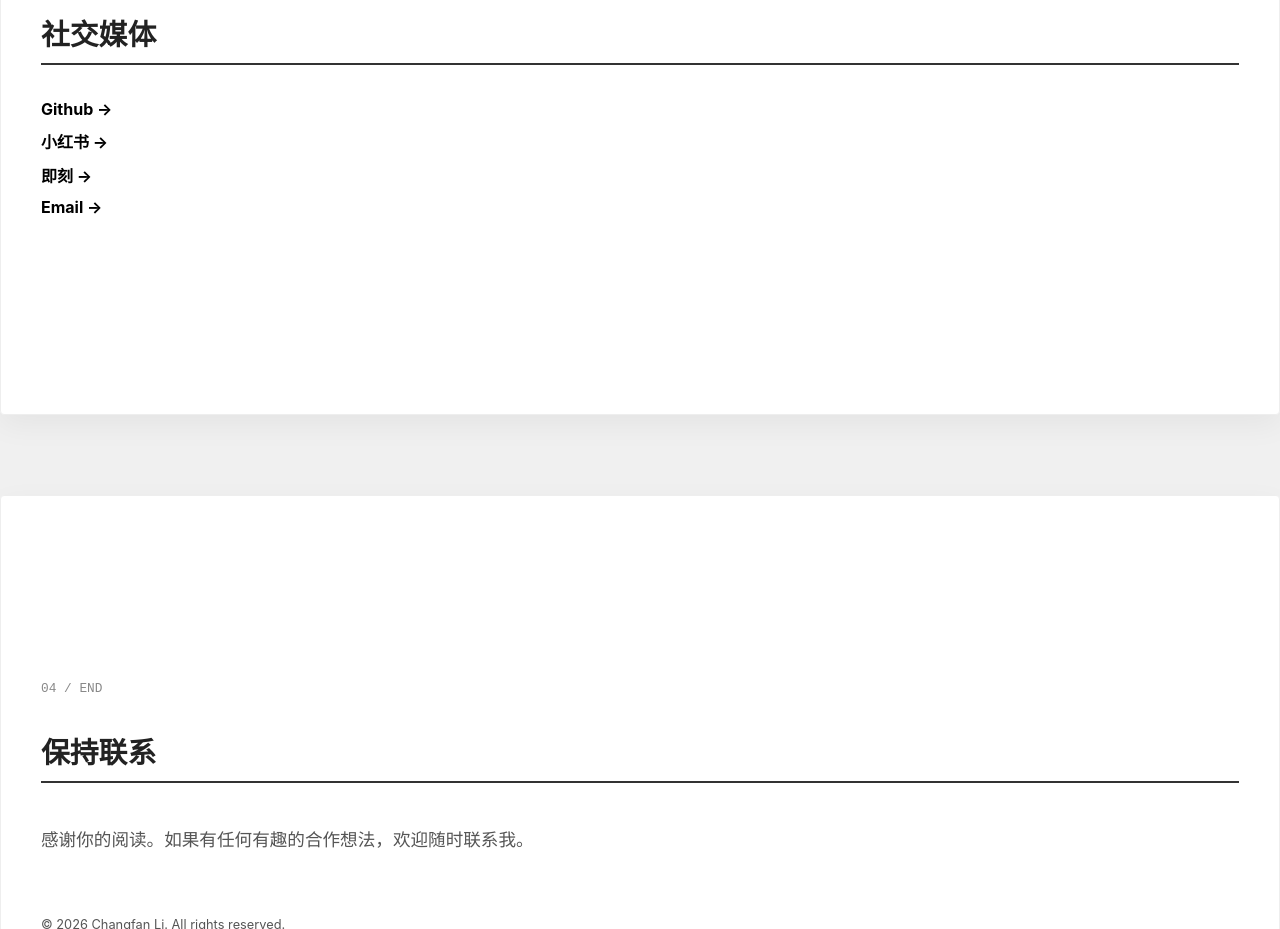
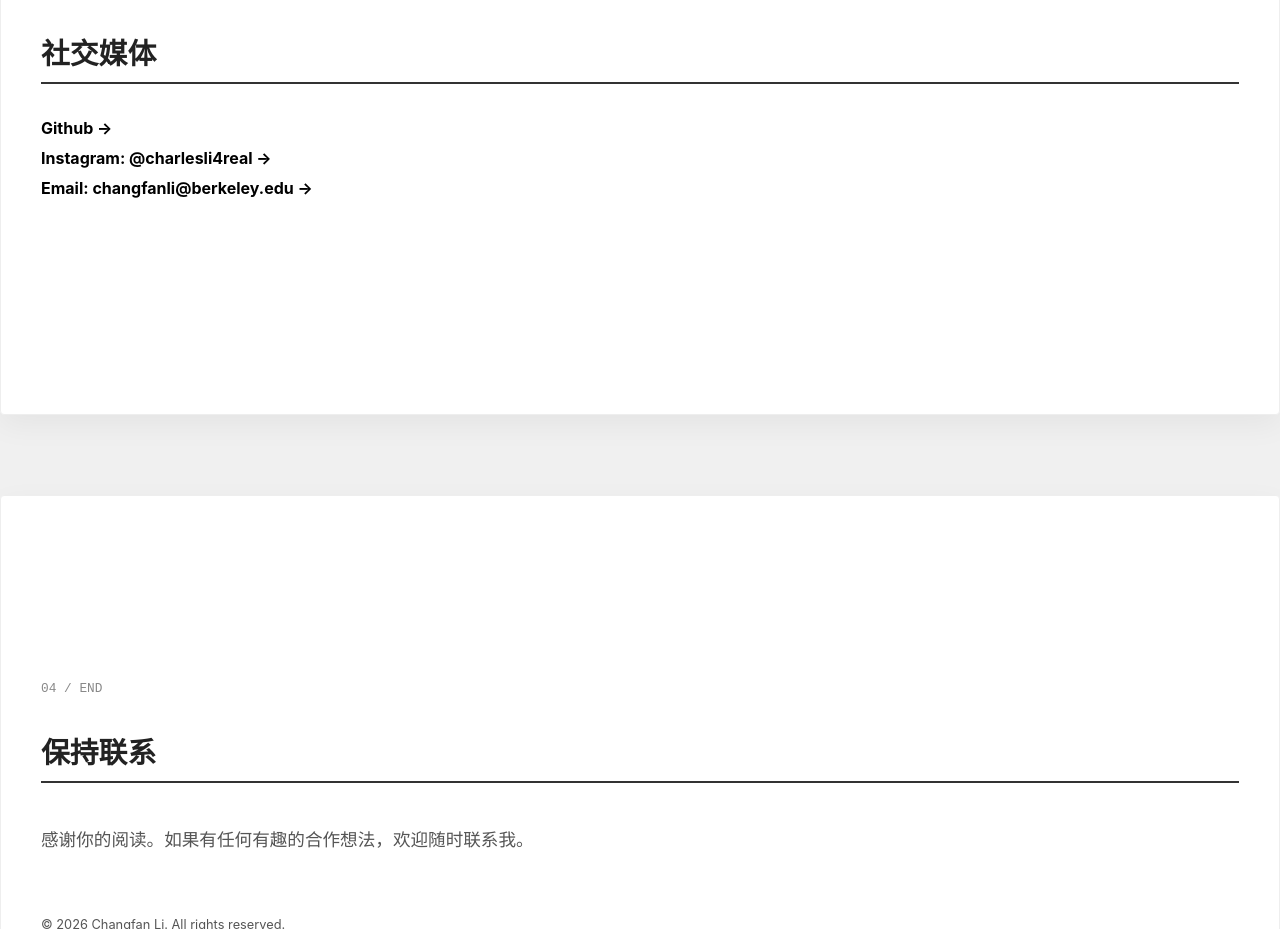
Before and after one commit to lichangfan1114/changfanli.github.io, a plain HTML site: page index.html in a window 1280 px wide. Shown: the part 1665-2594 px from the top of the page. Drawn offline with Linux system fonts and the light colour scheme.

Commit message:
Update index.html

```diff
--- a/index.html
+++ b/index.html
@@ -132,9 +132,8 @@
             <h2>社交媒体</h2>
             <div class="social-links">
                 <a href="#">Github →</a>
-                <a href="#">小红书 →</a>
-                <a href="#">即刻 →</a>
-                <a href="mailto:your@email.com">Email →</a>
+                <a href= "https://www.instagram.com/charlesli4real/" target="_blank">Instagram: @charlesli4real →</a>
+                <a href="mailto:changfanli@berkeley.com">Email: changfanli@berkeley.edu →</a>
             </div>
         </section>
 
```
